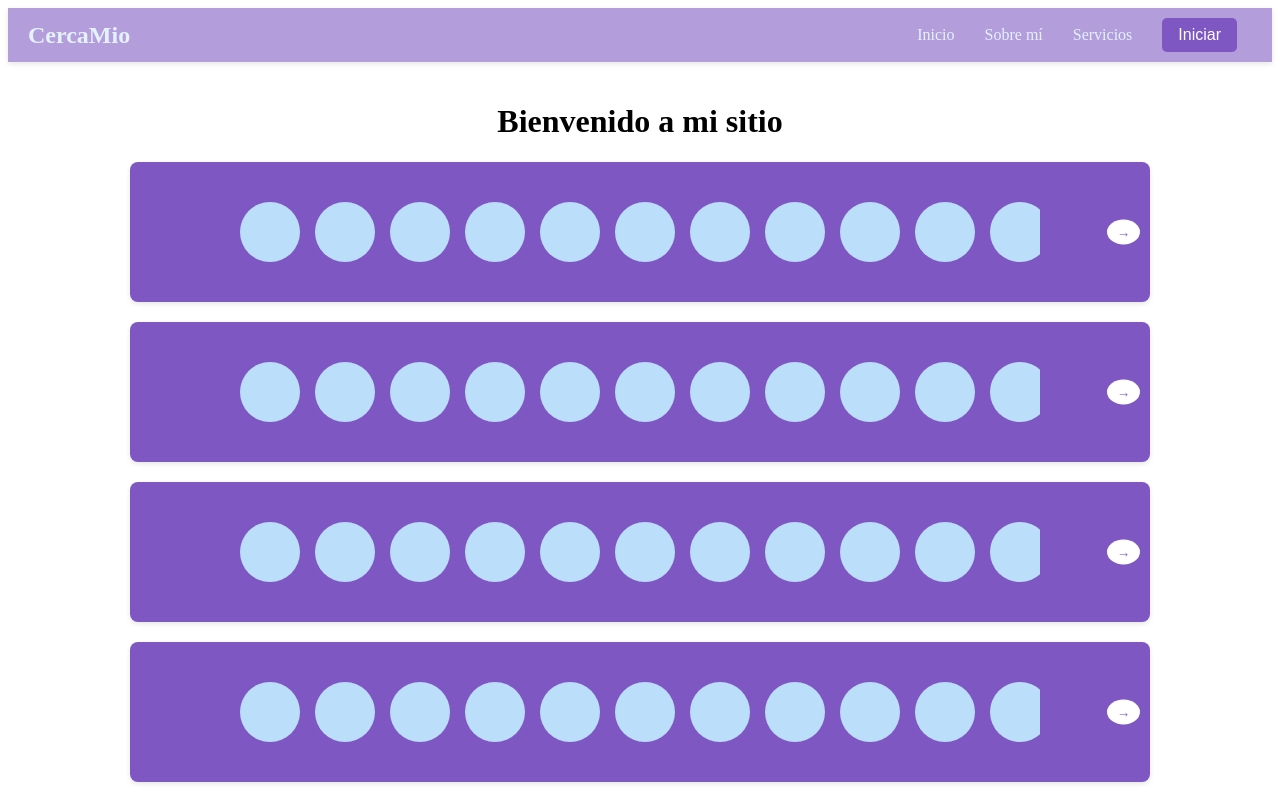
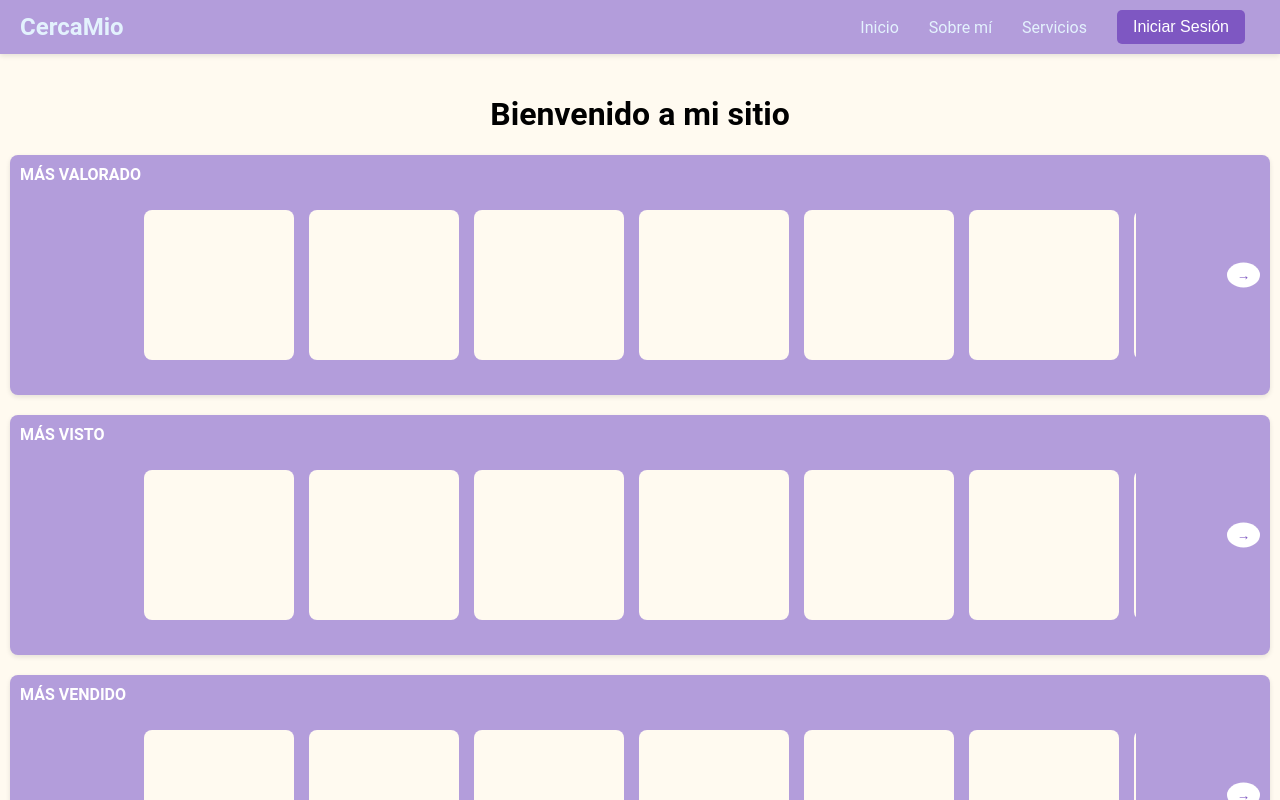
Before and after one commit to ElAdagioDeJP/E-Commerce_CercaMio, a React (Vite) app in the folder frontend/: page / in a window 1280 px wide. Shown: the top 800 px of the page. Built offline with nearby package versions, Linux system fonts and the light colour scheme.

Commit message:
Se empezo el main y se agrego una ruta nueva

```diff
--- a/frontend/src/App.css
+++ b/frontend/src/App.css
@@ -1,4 +1,10 @@
 /* Navbar Styling */
+body {
+  margin: 0;
+  font-family: 'Roboto', sans-serif;
+  padding: 0;
+  background-color: #FFFAF0;
+}
 .navbar {
   background-color: #b39ddb; /* Violeta suave */
   color: #e3f2fd; /* Azul claro */
@@ -63,8 +69,6 @@
   background-color: #4527a0; /* Violeta más intenso */
   transform: scale(1); /* Restablecer tamaño */
 }
-
-/* Contenedor principal */
 .main {
   padding: 20px;
   text-align: center;
@@ -82,9 +86,8 @@
 /* Rectángulos */
 .rectangle {
   width: 100%; /* Ocupa todo el ancho disponible */
-  max-width: 1000px; /* Limita el ancho máximo del rectángulo */
-  height: 120px; /* Ajustamos la altura para que sea el doble del tamaño de los círculos */
-  background-color: #7e57c2; /* El color de fondo es el mismo que el de las anclas del nav */
+  height: 200px; /* Ajustamos la altura para acomodar los cuadrados más grandes */
+  background-color: #b39ddb; /* El color de fondo es el mismo que el de las anclas del nav */
   display: flex;
   justify-content: center; /* Centra el contenido */
   align-items: center;
@@ -92,34 +95,61 @@
   padding: 10px;
   box-shadow: 0 2px 5px rgba(0, 0, 0, 0.1); /* Sombra ligera */
   border-radius: 8px; /* Bordes redondeados */
+  flex-direction: column; /* Organiza el contenido en columna */
+  padding-top: 30px; /* Espacio para el título */
 }
 
-/* Contenedor de los círculos */
-.circle-container {
+/* Título en la parte superior izquierda */
+.rectangle-title {
+  position: absolute;
+  top: 10px;
+  left: 10px;
+  font-size: 16px;
+  color: #ffffff;
+  font-weight: bold;
+  text-transform: uppercase;
+}
+
+/* Contenedor de los cuadros */
+.square-container {
   display: flex;
-  justify-content: flex-start; /* Los círculos estarán alineados a la izquierda */
+  justify-content: flex-start; /* Los cuadros estarán alineados a la izquierda */
   width: 80%; /* Ocupa el 80% del rectángulo */
-  overflow: hidden; /* Oculta los círculos que no están visibles */
+  overflow: hidden; /* Oculta los cuadros que no están visibles */
   position: relative; /* Necesario para el desplazamiento */
 }
 
-/* Los círculos */
-.circle-wrapper {
+/* Los cuadros */
+.square-wrapper {
   display: flex;
   transition: transform 0.5s ease; /* Animación para mover la fila */
 }
 
-.circle {
-  width: 60px; /* Tamaño de los círculos */
-  height: 60px; /* Tamaño de los círculos */
-  background-color: #bbdefb;
-  border-radius: 50%;
-  margin-right: 15px; /* Espaciado entre los círculos */
+.square {
+  width: 150px; /* Tamaño más grande de los cuadrados */
+  height: 150px; /* Tamaño más grande de los cuadrados */
+  background-color: #FFFAF0;
+  margin-right: 15px; /* Espaciado entre los cuadrados */
+  display: flex;
+  justify-content: center;
+  align-items: center;
+  border-radius: 8px; /* Bordes redondeados para el cuadrado */
+  position: relative;
 }
 
-/* Mover los círculos a la derecha cuando se da click en la flecha */
-.circle-wrapper.move-right {
-  transform: translateX(-50%); /* Mueve la fila hacia la izquierda para mostrar los últimos 10 círculos */
+/* Contenedor del nombre y precio dentro del cuadrado */
+.square-content {
+  position: absolute;
+  bottom: 5px;
+  left: 5px;
+  color: white;
+  font-size: 14px;
+  text-align: center;
+}
+
+/* Mover los cuadrados a la derecha cuando se da click en la flecha */
+.square-wrapper.move-right {
+  transform: translateX(-50%); /* Mueve la fila hacia la izquierda para mostrar los últimos 10 cuadrados */
 }
 
 /* Botón de flecha horizontal */
--- a/frontend/src/App.jsx
+++ b/frontend/src/App.jsx
@@ -1,7 +1,14 @@
 import './App.css';
 import { useState } from 'react';
+import { useNavigate } from 'react-router-dom';
 
 function App() {
+  const navigate = useNavigate(); // Usamos el hook para navegar
+
+  // Función para manejar el clic en el botón
+  const handleClick = () => {
+    navigate('/sesion'); // Redirige al componente SesionUsuario
+  };
   return (
     <>
       <div>
@@ -18,7 +25,9 @@ function App() {
               <a href="#services">Servicios</a>
             </li>
             <li>
-              <button className="btn-primary">Iniciar</button>
+            <button className="btn-primary" onClick={handleClick}>
+              Iniciar Sesión
+            </button>
             </li>
           </ul>
         </nav>
@@ -27,8 +36,8 @@ function App() {
         <main>
           <h1>Bienvenido a mi sitio</h1>
           <div className="rectangles-container">
-            {Array.from({ length: 8 }).map((_, index) => (
-              <Rectangle key={index} />
+            {Array.from({ length: 10 }).map((_, index) => (
+              <Rectangle key={index} title={getTitle(index)} />
             ))}
           </div>
         </main>
@@ -37,15 +46,51 @@ function App() {
   );
 }
 
-function Rectangle() {
+// Función para obtener los títulos
+function getTitle(index) {
+  switch (index) {
+    case 0:
+      return "Más valorado";
+    case 1:
+      return "Más visto";
+    case 2:
+      return "Más vendido";
+    case 3:
+      return "Más buscado";
+    case 4:
+      return "Más compartido";
+    case 5:
+      return "Más comentado";
+    case 6:
+      return "Más reciente";
+    case 7:
+      return "Más antiguo";
+    case 8:
+      return "Más barato";
+    case 9:
+      return "Más caro";
+    case 10:
+      return "Más grande";
+    default:
+      return `Título ${index + 1}`; // Títulos por defecto para los demás rectángulos
+  }
+}
+
+function Rectangle({ title }) {
   const [showMore, setShowMore] = useState(false);
 
   return (
     <div className="rectangle">
-      <div className="circle-container">
-        <div className={`circle-wrapper ${showMore ? 'move-right' : ''}`}>
-          {Array.from({ length: 20 }).map((_, circleIndex) => (
-            <div key={circleIndex} className="circle"></div>
+      {/* Título en la esquina superior izquierda */}
+      <div className="rectangle-title">{title}</div>
+      <div className="square-container">
+        <div className={`square-wrapper ${showMore ? 'move-right' : ''}`}>
+          {Array.from({ length: 17 }).map((_, squareIndex) => (
+            <div key={squareIndex} className="square">
+              <div className="square-content">
+
+              </div>
+            </div>
           ))}
         </div>
       </div>
--- /dev/null
+++ b/frontend/src/SesionUsuario.jsx
@@ -0,0 +1,13 @@
+// SesionUsuario.jsx
+import React from 'react';
+
+function SesionUsuario() {
+  return (
+    <div>
+      <h1>Bienvenido a la Sesión de Usuario</h1>
+      <p>Aquí puedes gestionar tu cuenta.</p>
+    </div>
+  );
+}
+
+export default SesionUsuario;
--- a/frontend/src/main.jsx
+++ b/frontend/src/main.jsx
@@ -2,6 +2,7 @@ import React from 'react'
 import ReactDOM from 'react-dom/client'
 import { RouterProvider, createBrowserRouter } from 'react-router-dom'
 import App from './App'
+import SesionUsuario from './SesionUsuario'; // Importamos el nuevo componente
 
 
 const router = createBrowserRouter([
@@ -10,6 +11,10 @@ const router = createBrowserRouter([
         element: <App />,
 
     },
+    {
+        path: '/sesion', // Nueva ruta
+        element: <SesionUsuario />, // Componente que se renderiza cuando se navega a '/sesion'
+      },
     /*
     {
         path: '/about',
```
Also changed, not shown: frontend/src/SesionUsuario.css (added).
